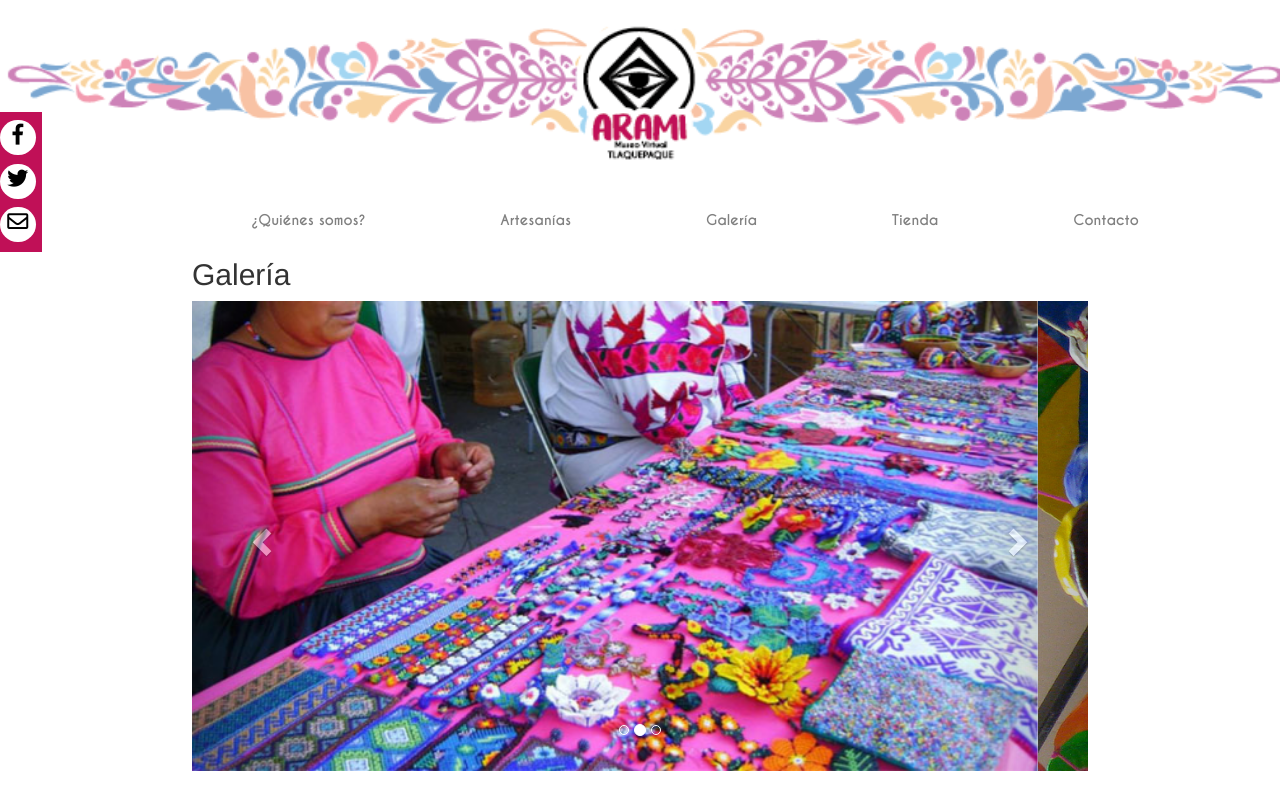
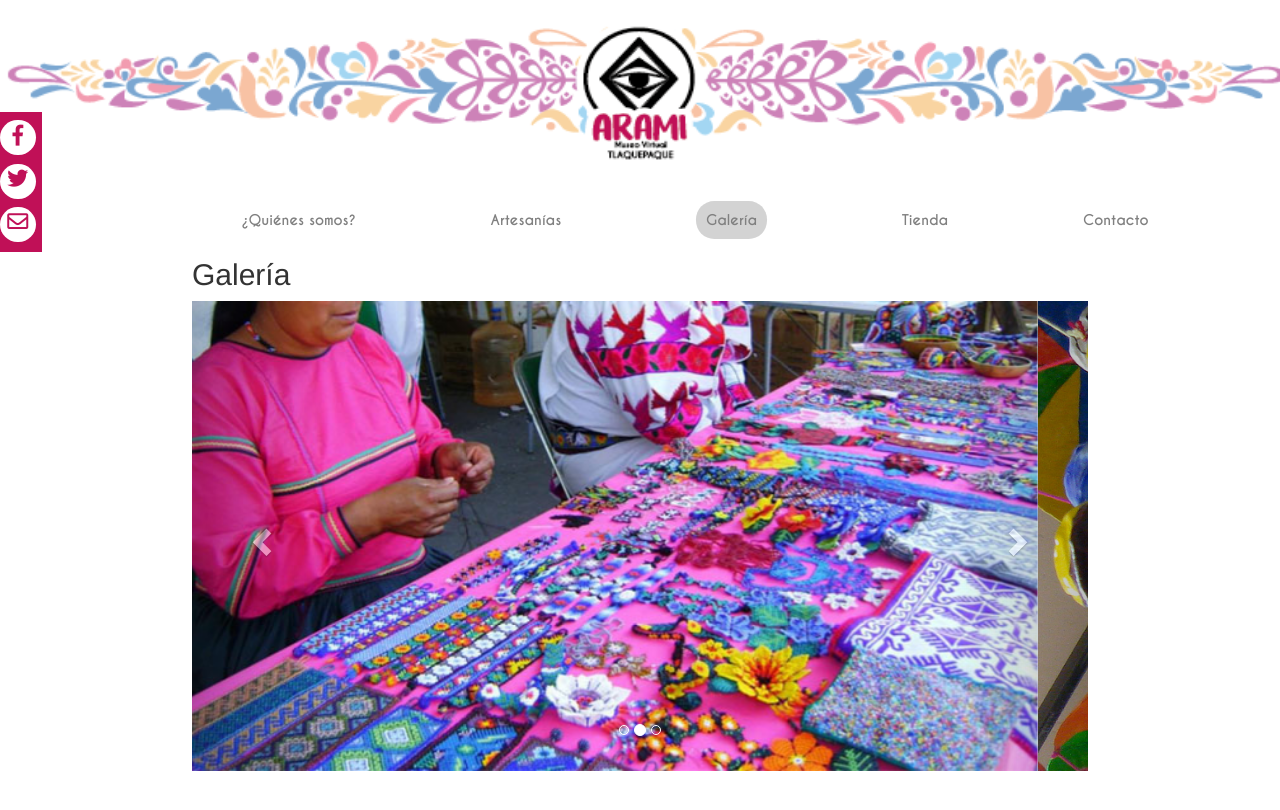
Before and after one commit to Fhleux/Proyecto, a plain HTML site: page galeria.html in a window 1280 px wide. Shown: the top 810 px of the page. Drawn offline with nearby package versions, Linux system fonts and the light colour scheme.

Commit message:
fafa icons
social boxes
current tab
contact page

```diff
--- a/css/artesanias.css
+++ b/css/artesanias.css
@@ -118,7 +118,8 @@ img {
 }
 
 .social-box i{
-  color: black;
+  color: #C01057;
+  padding-top: 0.2em;
 }
 
 /* body */
--- a/css/contacto.css
+++ b/css/contacto.css
@@ -33,6 +33,13 @@ header li {
 @font-face {
     font-family: 'CaviarDreams_Bold'; /*a name to be used later*/
     src: url('./fonts/CaviarDreams_Bold.ttf'); /*URL to font*/
+}
+
+.current a{
+  background-color: rgba(192, 192, 192,0.7);
+  border-radius: 1.3em;
+  background-size: unset;
+  padding: 0.7em;
 }
 
 
@@ -93,7 +100,8 @@ header li {
 }
 
 .social-box i{
-  color: black;
+  color: #C01057;
+  padding-top: 0.2em;
 }
 
 /*title*/
--- a/css/indexStyle.css
+++ b/css/indexStyle.css
@@ -40,6 +40,13 @@ header li {
 @font-face {
     font-family: 'CaviarDreams_Bold'; /*a name to be used later*/
     src: url('./fonts/CaviarDreams_Bold.ttf'); /*URL to font*/
+}
+
+.current a{
+  background-color: rgba(192, 192, 192,0.7);
+  border-radius: 1.3em;
+  background-size: unset;
+  padding: 0.7em;
 }
 
 
@@ -100,7 +107,8 @@ header li {
 }
 
 .social-box i{
-  color: black;
+  color: #C01057;
+  padding-top: 0.2em;
 }
 
 /* Showcase */
@@ -135,7 +143,7 @@ header li {
 }
 
 #tlaquepaque p {
-  font-family: Arial;
+  font-family: CaviarDreams;
 }
 
 /* Artesanias */
--- a/css/quienesSomosStyle.css
+++ b/css/quienesSomosStyle.css
@@ -66,6 +66,13 @@ p {
   text-align: center;
 }
 
+.current a{
+  background-color: rgba(192, 192, 192,0.7);
+  border-radius: 1.3em;
+  background-size: unset;
+  padding: 0.7em;
+}
+
 /*dropdown*/
 .dropdown {
     position: relative;
@@ -121,7 +128,8 @@ p {
 }
 
 .social-box i{
-  color: black;
+  color: #C01057;
+  padding-top: 0.2em;
 }
 
 /* body */
--- a/css/tiendaStyle.css
+++ b/css/tiendaStyle.css
@@ -45,6 +45,13 @@ nav ul li {
 header li {
   display: inline;
   padding: 0 30px 0 100px;
+}
+
+.current a{
+  background-color: rgba(192, 192, 192,0.7);
+  border-radius: 1.3em;
+  background-size: unset;
+  padding: 0.7em;
 }
 
 /*dropdown*/
@@ -101,7 +108,8 @@ header li {
 }
 
 .social-box i{
-  color: black;
+  color: #C01057;
+  padding-top: 0.2em;
 }
 
 
--- a/galeria.html
+++ b/galeria.html
@@ -31,9 +31,9 @@
                   </div>
                 </li>
               </div>
-              <li> <a href="galeria.html">Galería</a> </li>
+              <li class="current"> <a href="galeria.html">Galería</a> </li>
               <li> <a href="tienda.html">Tienda</a></li>
-              <li> <a href="#Contacto.html">Contacto</a></li>
+              <li> <a href="contacto.html">Contacto</a></li>
             </ul>
           </nav>
         </div>
```
Also changed, not shown: bisuteriaArtesanal.html (+2 -2 lines), ceramica.html (+2 -2 lines), contacto.html (+1 -1 lines), index.html (+1 -1 lines), papelMache.html (+2 -2 lines), quienes_Somos.html (+2 -2 lines), tienda.html (+2 -2 lines), vidrioSoplado.html (+2 -2 lines).
